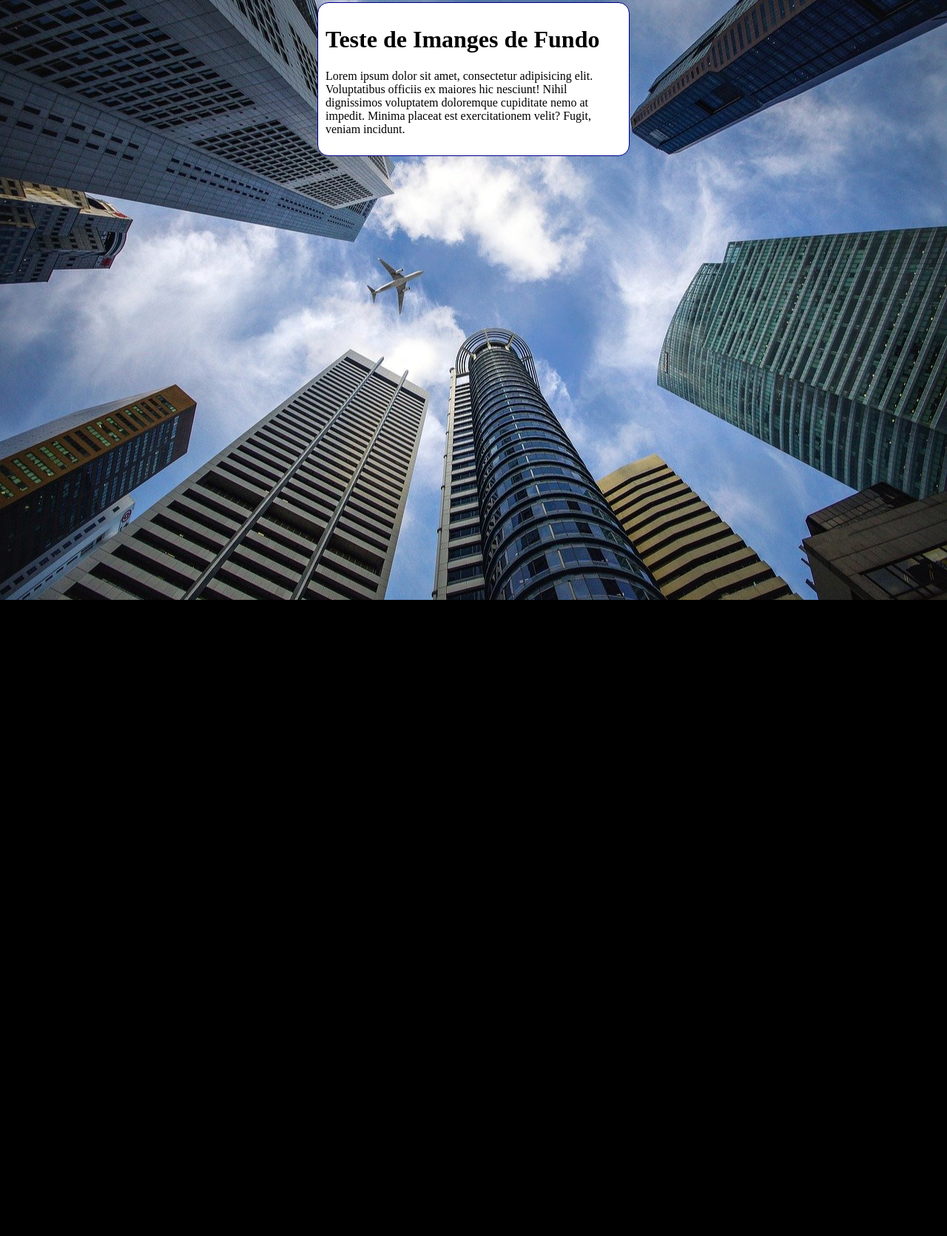
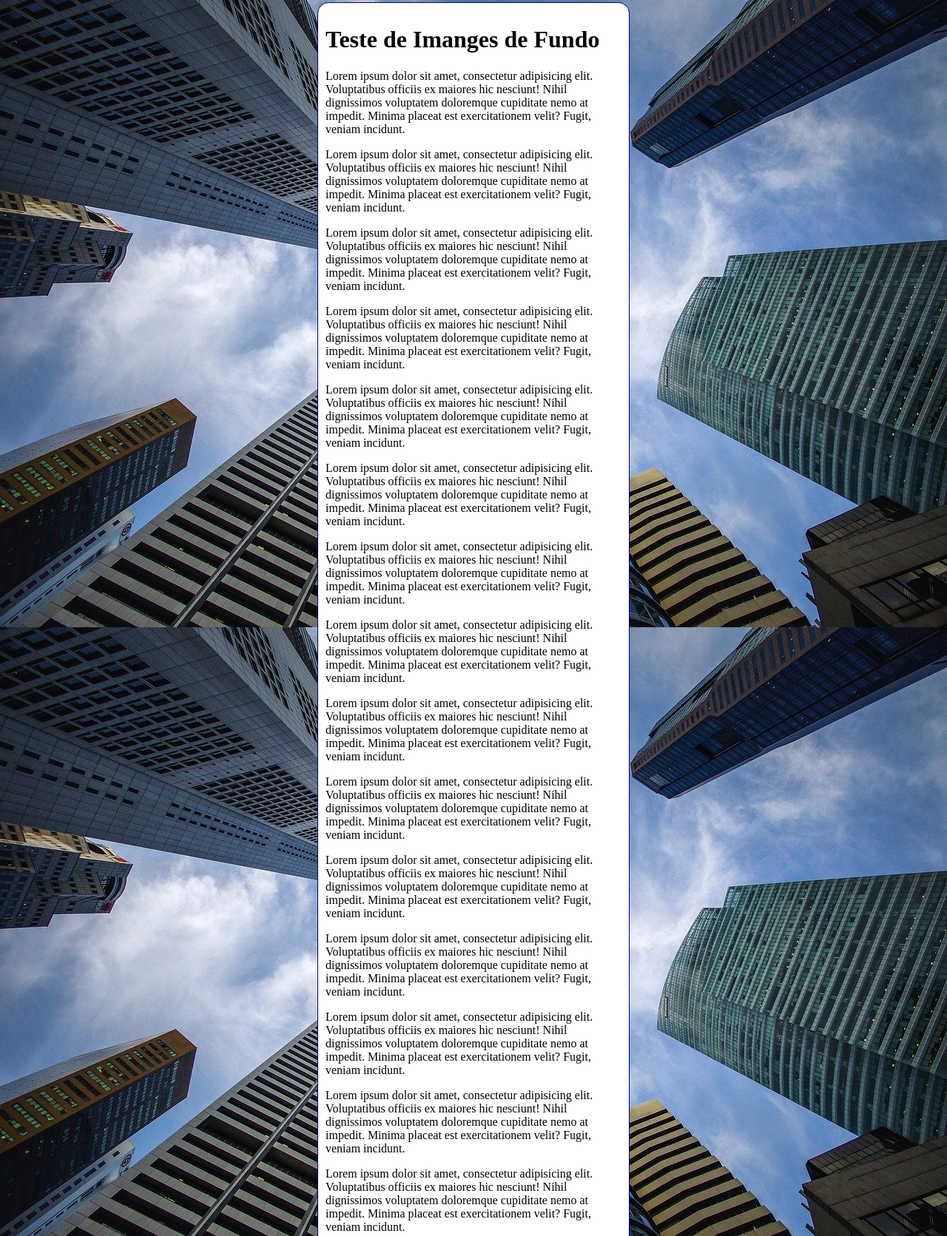
Before and after one commit to Joaovitorrodriguesrap/html-css, a plain HTML site: page Exercicios/Ex022/fundo006.html in a window 1280 px wide. Shown: the part 5-1676 px from the top of the page at 74% size. Before the commit the page ends 816 px from the top, so only its background shows below. Drawn offline with Linux system fonts and the light colour scheme.

Commit message:
fundo 006

```diff
--- a/Exercicios/Ex022/fundo006.html
+++ b/Exercicios/Ex022/fundo006.html
@@ -3,18 +3,25 @@
 <head>
     <meta charset="UTF-8">
     <meta name="viewport" content="width=device-width, initial-scale=1.0">
-    <title>Document</title>
+    <title>Fundo Fixo de Tela</title>
     <style>
         body{
             height: 100vh;
-            background-color: black;
+            /*background-color: black;
             background-image: url(imagens/wallpaper002.jpg);
             background-position: center center;
             background-repeat: no-repeat;
             background-size: cover;
+            background-attachment: fixed;
+            /* Shorthand - background
+                color > image > position > repeat > [size] > attachment
+            */
+            background: black url(imagens/wallpaper002.jpg) center center fixed;
+            background-size: cover;
         }
         main {
             background-color: white;
+            max-width: 400px;
             width: 400px;
             padding: 10px;
             margin: auto;
@@ -26,7 +33,28 @@
 <body>
     <main>
         <h1>Teste de Imanges de Fundo</h1>
+
         <p>Lorem ipsum dolor sit amet, consectetur adipisicing elit. Voluptatibus officiis ex maiores hic nesciunt! Nihil dignissimos voluptatem doloremque cupiditate nemo at impedit. Minima placeat est exercitationem velit? Fugit, veniam incidunt.</p>
+        <p>Lorem ipsum dolor sit amet, consectetur adipisicing elit. Voluptatibus officiis ex maiores hic nesciunt! Nihil dignissimos voluptatem doloremque cupiditate nemo at impedit. Minima placeat est exercitationem velit? Fugit, veniam incidunt.</p>
+        <p>Lorem ipsum dolor sit amet, consectetur adipisicing elit. Voluptatibus officiis ex maiores hic nesciunt! Nihil dignissimos voluptatem doloremque cupiditate nemo at impedit. Minima placeat est exercitationem velit? Fugit, veniam incidunt.</p>
+        <p>Lorem ipsum dolor sit amet, consectetur adipisicing elit. Voluptatibus officiis ex maiores hic nesciunt! Nihil dignissimos voluptatem doloremque cupiditate nemo at impedit. Minima placeat est exercitationem velit? Fugit, veniam incidunt.</p>
+        <p>Lorem ipsum dolor sit amet, consectetur adipisicing elit. Voluptatibus officiis ex maiores hic nesciunt! Nihil dignissimos voluptatem doloremque cupiditate nemo at impedit. Minima placeat est exercitationem velit? Fugit, veniam incidunt.</p>
+        <p>Lorem ipsum dolor sit amet, consectetur adipisicing elit. Voluptatibus officiis ex maiores hic nesciunt! Nihil dignissimos voluptatem doloremque cupiditate nemo at impedit. Minima placeat est exercitationem velit? Fugit, veniam incidunt.</p>
+        <p>Lorem ipsum dolor sit amet, consectetur adipisicing elit. Voluptatibus officiis ex maiores hic nesciunt! Nihil dignissimos voluptatem doloremque cupiditate nemo at impedit. Minima placeat est exercitationem velit? Fugit, veniam incidunt.</p>
+        <p>Lorem ipsum dolor sit amet, consectetur adipisicing elit. Voluptatibus officiis ex maiores hic nesciunt! Nihil dignissimos voluptatem doloremque cupiditate nemo at impedit. Minima placeat est exercitationem velit? Fugit, veniam incidunt.</p>
+        <p>Lorem ipsum dolor sit amet, consectetur adipisicing elit. Voluptatibus officiis ex maiores hic nesciunt! Nihil dignissimos voluptatem doloremque cupiditate nemo at impedit. Minima placeat est exercitationem velit? Fugit, veniam incidunt.</p>
+        <p>Lorem ipsum dolor sit amet, consectetur adipisicing elit. Voluptatibus officiis ex maiores hic nesciunt! Nihil dignissimos voluptatem doloremque cupiditate nemo at impedit. Minima placeat est exercitationem velit? Fugit, veniam incidunt.</p>
+        <p>Lorem ipsum dolor sit amet, consectetur adipisicing elit. Voluptatibus officiis ex maiores hic nesciunt! Nihil dignissimos voluptatem doloremque cupiditate nemo at impedit. Minima placeat est exercitationem velit? Fugit, veniam incidunt.</p>
+        <p>Lorem ipsum dolor sit amet, consectetur adipisicing elit. Voluptatibus officiis ex maiores hic nesciunt! Nihil dignissimos voluptatem doloremque cupiditate nemo at impedit. Minima placeat est exercitationem velit? Fugit, veniam incidunt.</p>
+        <p>Lorem ipsum dolor sit amet, consectetur adipisicing elit. Voluptatibus officiis ex maiores hic nesciunt! Nihil dignissimos voluptatem doloremque cupiditate nemo at impedit. Minima placeat est exercitationem velit? Fugit, veniam incidunt.</p>
+        <p>Lorem ipsum dolor sit amet, consectetur adipisicing elit. Voluptatibus officiis ex maiores hic nesciunt! Nihil dignissimos voluptatem doloremque cupiditate nemo at impedit. Minima placeat est exercitationem velit? Fugit, veniam incidunt.</p>
+        <p>Lorem ipsum dolor sit amet, consectetur adipisicing elit. Voluptatibus officiis ex maiores hic nesciunt! Nihil dignissimos voluptatem doloremque cupiditate nemo at impedit. Minima placeat est exercitationem velit? Fugit, veniam incidunt.</p>
+        <p>Lorem ipsum dolor sit amet, consectetur adipisicing elit. Voluptatibus officiis ex maiores hic nesciunt! Nihil dignissimos voluptatem doloremque cupiditate nemo at impedit. Minima placeat est exercitationem velit? Fugit, veniam incidunt.</p>
+        <p>Lorem ipsum dolor sit amet, consectetur adipisicing elit. Voluptatibus officiis ex maiores hic nesciunt! Nihil dignissimos voluptatem doloremque cupiditate nemo at impedit. Minima placeat est exercitationem velit? Fugit, veniam incidunt.</p>
+        <p>Lorem ipsum dolor sit amet, consectetur adipisicing elit. Voluptatibus officiis ex maiores hic nesciunt! Nihil dignissimos voluptatem doloremque cupiditate nemo at impedit. Minima placeat est exercitationem velit? Fugit, veniam incidunt.</p>
+        <p>Lorem ipsum dolor sit amet, consectetur adipisicing elit. Voluptatibus officiis ex maiores hic nesciunt! Nihil dignissimos voluptatem doloremque cupiditate nemo at impedit. Minima placeat est exercitationem velit? Fugit, veniam incidunt.</p>
+        <p>Lorem ipsum dolor sit amet, consectetur adipisicing elit. Voluptatibus officiis ex maiores hic nesciunt! Nihil dignissimos voluptatem doloremque cupiditate nemo at impedit. Minima placeat est exercitationem velit? Fugit, veniam incidunt.</p>
+
     </main>
 </body>
 </html>
```
